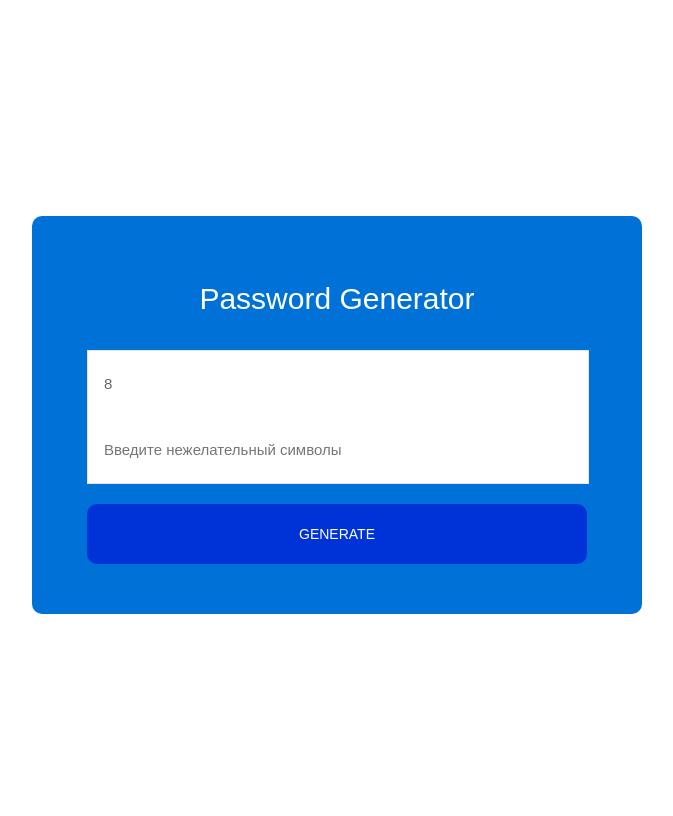
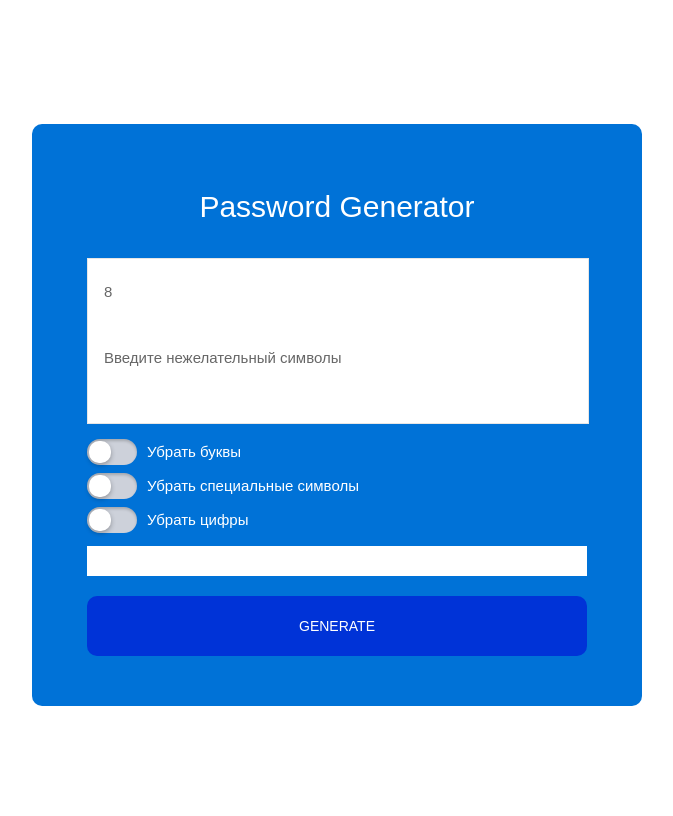
Before and after one commit to AlexPams/password-generator, a Flask app: page / in a window 1280 px wide. Shown: the top 816 px of the page, without its empty margins (318-991 px from the left). Run offline with Flask 2, Linux system fonts and the light colour scheme.

Commit message:
Добавлены Чекбоксы. Небольшие изменения в html
Добавлены чекбоксы для добавления большой пачки заблокированных символов. Поле заблокированных символов больше не input. Теперь это textarea.

```diff
--- /dev/null
+++ b/static/js/script.js
@@ -0,0 +1,36 @@
+let ch1 = document.getElementById("checkbox1")
+let ch2 = document.getElementById("checkbox2")
+let ch3 = document.getElementById("checkbox3")
+
+function chbox1(params) {
+  if (ch1.checked) {
+		document.getElementById("symbols").value = "abcdefghijklmnopqrstuvwxyz ABCDEFGHIJKLMNOPQRSTUVWXYZ"
+	}
+	else {
+		document.getElementById("symbols").value = "Введите нежелательные символы"
+	}
+}
+function chbox2(params) {
+  if (ch2.checked) {
+		alert('Выбран');
+	}
+	else {
+		alert ('Не выбран');
+	}
+}
+function chbox3() {
+  if (ch3.checked) {
+		alert('Выбран');
+	}
+	else {
+		alert ('Не выбран');
+	}
+}
+
+
+var textarea = document.querySelector('textarea');
+textarea.addEventListener('keyup', function(){
+  if(this.scrollTop > 0){
+    this.style.height = this.scrollHeight + "px";
+  }
+});
--- a/static/styles/style.css
+++ b/static/styles/style.css
@@ -66,6 +66,98 @@ input.input {
     line-height: 1.2;
 }
 
+#symbols{
+  padding: 1.5rem 1rem 1.5rem 1rem;
+  outline:none;
+  overflow: hidden;
+  font-size: 15px;
+  font-family: sans-serif;
+  min-width:100%;
+  min-height:50px;
+  border:none;
+  resize:none;
+}
+
+.element-wrapper {
+    padding: 10px;
+}
+
+.checkboxes_wrapper{
+  margin-top: 15px;
+  margin-bottom: 15px;
+}
+
+.element_wrapper{
+  margin:10px 0 10px 0;
+}
+
+.element_wrapper label{
+  color: white;
+  font: 15px sans-serif;
+}
+
+.checkbox + label {
+    position: relative;
+    vertical-align: middle;
+    padding: 0 0 0 30px;
+    cursor: pointer;
+}
+
+.checkbox {
+	position: absolute;
+	z-index: -1;
+	opacity: 0;
+	margin: 10px 0 0 20px;
+}
+.checkbox + label {
+	position: relative;
+	padding: 0 0 0 60px;
+	cursor: pointer;
+}
+.checkbox + label:before {
+	content: '';
+	position: absolute;
+	top: -4px;
+	left: 0;
+	width: 50px;
+	height: 26px;
+	border-radius: 13px;
+	background: #CDD1DA;
+	box-shadow: inset 0 2px 3px rgba(0,0,0,.2);
+	transition: .2s;
+}
+.checkbox + label:after {
+	content: '';
+	position: absolute;
+	top: -2px;
+	left: 2px;
+	width: 22px;
+	height: 22px;
+	border-radius: 10px;
+	background: #FFF;
+	box-shadow: 0 2px 5px rgba(0,0,0,.3);
+	transition: .2s;
+}
+.checkbox:checked + label:before {
+	background: #9FD468;
+}
+.checkbox:checked + label:after {
+	left: 26px;
+}
+.checkbox:focus + label:before {
+	box-shadow: inset 0 2px 3px rgba(0,0,0,.2), 0 0 0 3px rgba(255,255,0,.7);
+}
+
+.flash {
+    font-size: 15px;
+    font-family: sans-serif;
+    margin-top: 10px;
+    color: dimgray;
+    text-align: center;
+    padding: 15px;
+    background-color:white;
+}
+
 .container_form_btn {
     margin-top: 20px;
     width: 100%;
--- a/templates/index.html
+++ b/templates/index.html
@@ -12,10 +12,24 @@
             <form class="form " action="/" method="post">
                 <span class="form_title"> Password Generator </span>
                 <div class="wrap_input validate-input">
-                    <input class="input" type="number" name="password_length" min="0" value="8"
+                    <input class="input" type="number" name="password_length" min="0" value="8" id="length"
                            placeholder="Введете длину пароля"/>
-                    <input class="input" type="text" name="banned_symbols" placeholder="Введите нежелательный символы"/>
+                    <textarea class="input texta" name="banned_symbols" id="symbols">Введите нежелательный символы</textarea>
                 </div>
+              <div class = "checkboxes_wrapper">
+                  <div class="element_wrapper">
+                      <input type="checkbox" class="checkbox" id="checkbox1" onchange="chbox1()"/>
+                      <label for="checkbox1">Убрать буквы</label>
+                  </div>
+                  <div class="element_wrapper">
+                      <input type="checkbox"  class="checkbox" id="checkbox2" onchange="chbox2()"/>
+                      <label for="checkbox2">Убрать специальные символы</label>
+                  </div>
+                  <div class="element_wrapper">
+                      <input type="checkbox" class="checkbox" id="checkbox3" onchange="chbox3()"/>
+                      <label for="checkbox3">Убрать цифры</label>
+                  </div>
+              </div>
                 <div class="flash"> {{''.join(get_flashed_messages())}}</div>
                 <div class="container_form_btn">
                     <input type="submit" value="Generate" class="form_btn"/>
@@ -24,5 +38,6 @@
         </div>
     </div>
 </div>
+<script src="{{url_for('static', filename='js/script.js')}}"></script>
 </body>
 </html>
```
